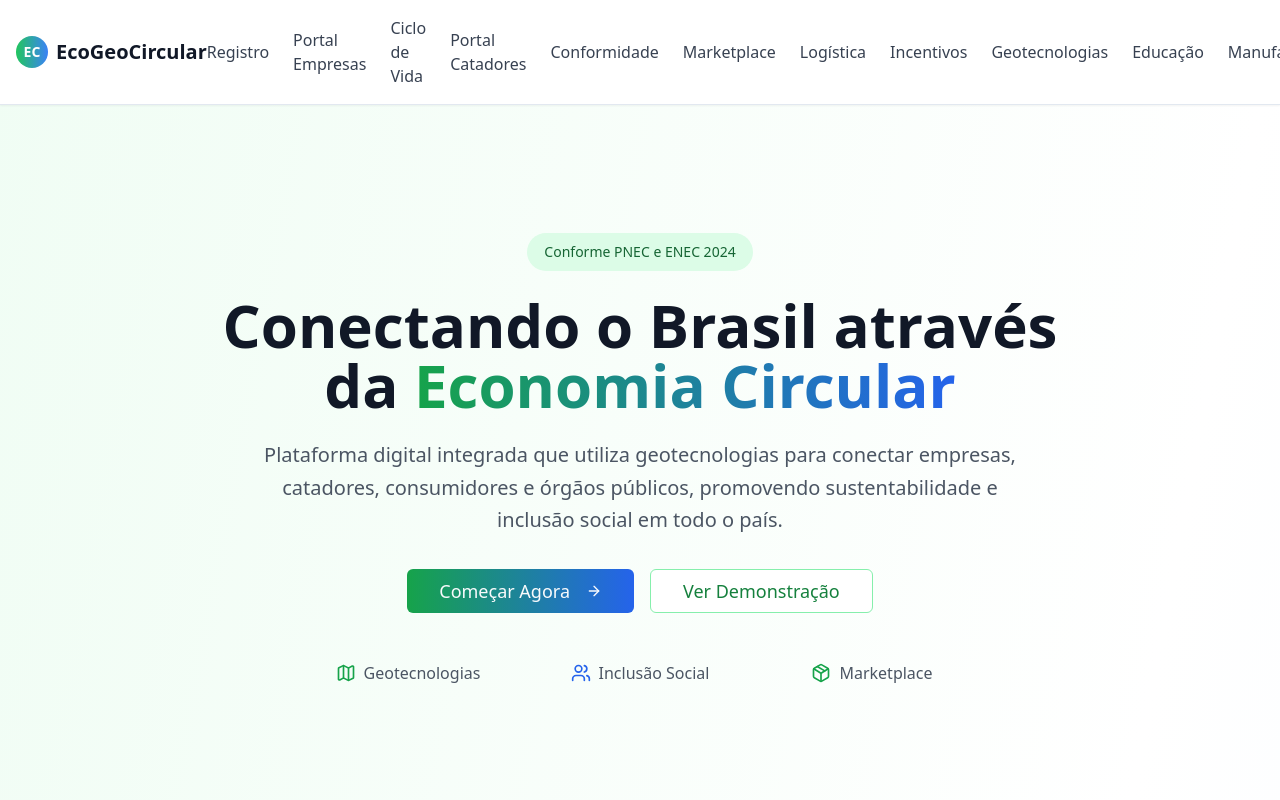
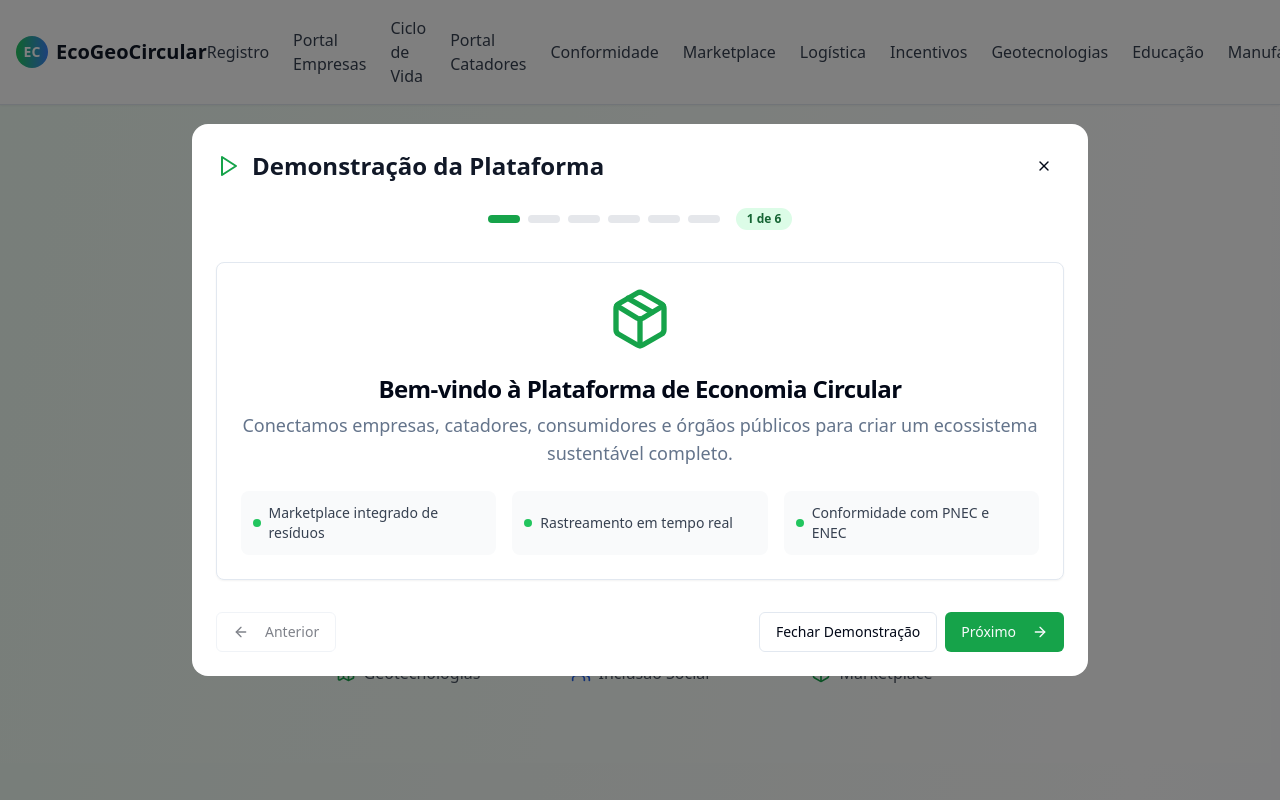
Before and after one commit to marloshb/eco-geo-circular-hub, a React (Vite) app: page / in a window 1280 px wide. Both pictures are taken after a click on the button "Ver Demonstração". Shown: the top 800 px of the page. Built offline with nearby package versions, Linux system fonts and the light colour scheme.

Commit message:
Implement "Ver Demonstração" element
Adds the "Ver Demonstração" (View Demonstration) button within the Agent IA Transversal component, including styling and linking.

```diff
--- /dev/null
+++ b/src/components/Demo.tsx
@@ -0,0 +1,196 @@
+
+import React, { useState } from 'react';
+import { X, Play, ArrowRight, ArrowLeft, Map, Users, Package, Brain, BarChart3, Zap } from 'lucide-react';
+import { Button } from '@/components/ui/button';
+import { Badge } from '@/components/ui/badge';
+import { Card, CardContent, CardDescription, CardHeader, CardTitle } from '@/components/ui/card';
+
+interface DemoProps {
+  isOpen: boolean;
+  onClose: () => void;
+}
+
+const Demo = ({ isOpen, onClose }: DemoProps) => {
+  const [currentSlide, setCurrentSlide] = useState(0);
+
+  const slides = [
+    {
+      title: "Bem-vindo à Plataforma de Economia Circular",
+      description: "Conectamos empresas, catadores, consumidores e órgãos públicos para criar um ecossistema sustentável completo.",
+      icon: <Package className="h-16 w-16 text-green-600 mx-auto mb-4" />,
+      features: [
+        "Marketplace integrado de resíduos",
+        "Rastreamento em tempo real",
+        "Conformidade com PNEC e ENEC"
+      ]
+    },
+    {
+      title: "Geotecnologias Avançadas",
+      description: "Utilize GIS, IoT e sensoriamento remoto para otimizar a gestão de resíduos em todo o território nacional.",
+      icon: <Map className="h-16 w-16 text-blue-600 mx-auto mb-4" />,
+      features: [
+        "Mapas interativos em tempo real",
+        "Sensores IoT para monitoramento",
+        "Análise preditiva espacial"
+      ]
+    },
+    {
+      title: "Inclusão Social de Catadores",
+      description: "Fortalecemos cooperativas e catadores com ferramentas digitais, capacitação e acesso ao mercado formal.",
+      icon: <Users className="h-16 w-16 text-purple-600 mx-auto mb-4" />,
+      features: [
+        "Portal especializado para catadores",
+        "Sistema de pagamentos digitais",
+        "Programas de capacitação"
+      ]
+    },
+    {
+      title: "Inteligência Artificial Transversal",
+      description: "IA avançada analisa dados, otimiza processos e gera insights acionáveis para toda a cadeia circular.",
+      icon: <Brain className="h-16 w-16 text-indigo-600 mx-auto mb-4" />,
+      features: [
+        "Análise preditiva de resíduos",
+        "Recomendações personalizadas",
+        "Automação de fluxos"
+      ]
+    },
+    {
+      title: "Conformidade e Monitoramento",
+      description: "Monitore indicadores PNEC, gere relatórios automatizados e garanta conformidade regulatória.",
+      icon: <BarChart3 className="h-16 w-16 text-green-600 mx-auto mb-4" />,
+      features: [
+        "Dashboards em tempo real",
+        "Relatórios de conformidade",
+        "Indicadores de sustentabilidade"
+      ]
+    },
+    {
+      title: "Resultados Comprovados",
+      description: "Junte-se a milhares de usuários que já transformam resíduos em oportunidades sustentáveis.",
+      icon: <Zap className="h-16 w-16 text-yellow-600 mx-auto mb-4" />,
+      features: [
+        "98% de satisfação dos usuários",
+        "50% de redução no desperdício",
+        "2M+ toneladas processadas"
+      ]
+    }
+  ];
+
+  const nextSlide = () => {
+    setCurrentSlide((prev) => (prev + 1) % slides.length);
+  };
+
+  const prevSlide = () => {
+    setCurrentSlide((prev) => (prev - 1 + slides.length) % slides.length);
+  };
+
+  if (!isOpen) return null;
+
+  return (
+    <div className="fixed inset-0 bg-black bg-opacity-50 flex items-center justify-center z-50 p-4">
+      <div className="bg-white rounded-2xl max-w-4xl w-full max-h-[90vh] overflow-y-auto">
+        <div className="p-6">
+          {/* Header */}
+          <div className="flex items-center justify-between mb-6">
+            <div className="flex items-center space-x-3">
+              <Play className="h-6 w-6 text-green-600" />
+              <h2 className="text-2xl font-bold text-gray-900">Demonstração da Plataforma</h2>
+            </div>
+            <Button variant="ghost" size="sm" onClick={onClose}>
+              <X className="h-5 w-5" />
+            </Button>
+          </div>
+
+          {/* Progress indicator */}
+          <div className="flex items-center justify-center mb-8">
+            <div className="flex space-x-2">
+              {slides.map((_, index) => (
+                <div
+                  key={index}
+                  className={`h-2 w-8 rounded-full transition-colors ${
+                    index === currentSlide ? 'bg-green-600' : 'bg-gray-200'
+                  }`}
+                />
+              ))}
+            </div>
+            <Badge className="ml-4 bg-green-100 text-green-800">
+              {currentSlide + 1} de {slides.length}
+            </Badge>
+          </div>
+
+          {/* Current slide */}
+          <Card className="mb-8">
+            <CardHeader className="text-center">
+              {slides[currentSlide].icon}
+              <CardTitle className="text-2xl mb-2">{slides[currentSlide].title}</CardTitle>
+              <CardDescription className="text-lg">
+                {slides[currentSlide].description}
+              </CardDescription>
+            </CardHeader>
+            <CardContent>
+              <div className="grid grid-cols-1 md:grid-cols-3 gap-4">
+                {slides[currentSlide].features.map((feature, index) => (
+                  <div key={index} className="flex items-center space-x-2 p-3 bg-gray-50 rounded-lg">
+                    <div className="w-2 h-2 bg-green-500 rounded-full"></div>
+                    <span className="text-sm font-medium text-gray-700">{feature}</span>
+                  </div>
+                ))}
+              </div>
+            </CardContent>
+          </Card>
+
+          {/* Navigation */}
+          <div className="flex items-center justify-between">
+            <Button
+              variant="outline"
+              onClick={prevSlide}
+              disabled={currentSlide === 0}
+            >
+              <ArrowLeft className="h-4 w-4 mr-2" />
+              Anterior
+            </Button>
+
+            <div className="flex space-x-2">
+              <Button variant="outline" onClick={onClose}>
+                Fechar Demonstração
+              </Button>
+              {currentSlide === slides.length - 1 ? (
+                <Button className="bg-green-600 hover:bg-green-700">
+                  Começar Agora
+                  <ArrowRight className="h-4 w-4 ml-2" />
+                </Button>
+              ) : (
+                <Button onClick={nextSlide} className="bg-green-600 hover:bg-green-700">
+                  Próximo
+                  <ArrowRight className="h-4 w-4 ml-2" />
+                </Button>
+              )}
+            </div>
+          </div>
+
+          {/* Call to action */}
+          {currentSlide === slides.length - 1 && (
+            <div className="mt-6 p-4 bg-gradient-to-r from-green-50 to-blue-50 rounded-lg text-center">
+              <h3 className="text-lg font-semibold text-gray-900 mb-2">
+                Pronto para transformar sua gestão de resíduos?
+              </h3>
+              <p className="text-gray-600 mb-4">
+                Junte-se à revolução da economia circular e faça parte de um futuro mais sustentável.
+              </p>
+              <div className="flex flex-col sm:flex-row gap-2 justify-center">
+                <Button size="sm" className="bg-green-600 hover:bg-green-700">
+                  Criar Conta Gratuita
+                </Button>
+                <Button size="sm" variant="outline">
+                  Falar com Especialista
+                </Button>
+              </div>
+            </div>
+          )}
+        </div>
+      </div>
+    </div>
+  );
+};
+
+export default Demo;
--- a/src/components/Hero.tsx
+++ b/src/components/Hero.tsx
@@ -1,11 +1,15 @@
 
-import React from 'react';
-import { ArrowRight, Map, Users, Package } from 'lucide-react';
+import React, { useState } from 'react';
+import { ArrowRight, Map, Users, Package, Play } from 'lucide-react';
 import { Button } from '@/components/ui/button';
 import { Badge } from '@/components/ui/badge';
+import Demo from './Demo';
 
 const Hero = () => {
+  const [isDemoOpen, setIsDemoOpen] = useState(false);
+
   return (
+    <>
       <section className="py-20 lg:py-32">
         <div className="container mx-auto px-4">
           <div className="max-w-4xl mx-auto text-center">
@@ -32,7 +36,13 @@ const Hero = () => {
                 Começar Agora
                 <ArrowRight className="ml-2 h-5 w-5" />
               </Button>
-            <Button size="lg" variant="outline" className="border-green-300 text-green-700 hover:bg-green-50 px-8 py-3 text-lg">
+              <Button
+                size="lg"
+                variant="outline"
+                className="border-green-300 text-green-700 hover:bg-green-50 px-8 py-3 text-lg"
+                onClick={() => setIsDemoOpen(true)}
+              >
+                <Play className="mr-2 h-5 w-5" />
                 Ver Demonstração
               </Button>
             </div>
@@ -55,6 +65,9 @@ const Hero = () => {
           </div>
         </div>
       </section>
+
+      <Demo isOpen={isDemoOpen} onClose={() => setIsDemoOpen(false)} />
+    </>
   );
 };
 
```
Lines whose indentation alone changed are shown as unchanged.
